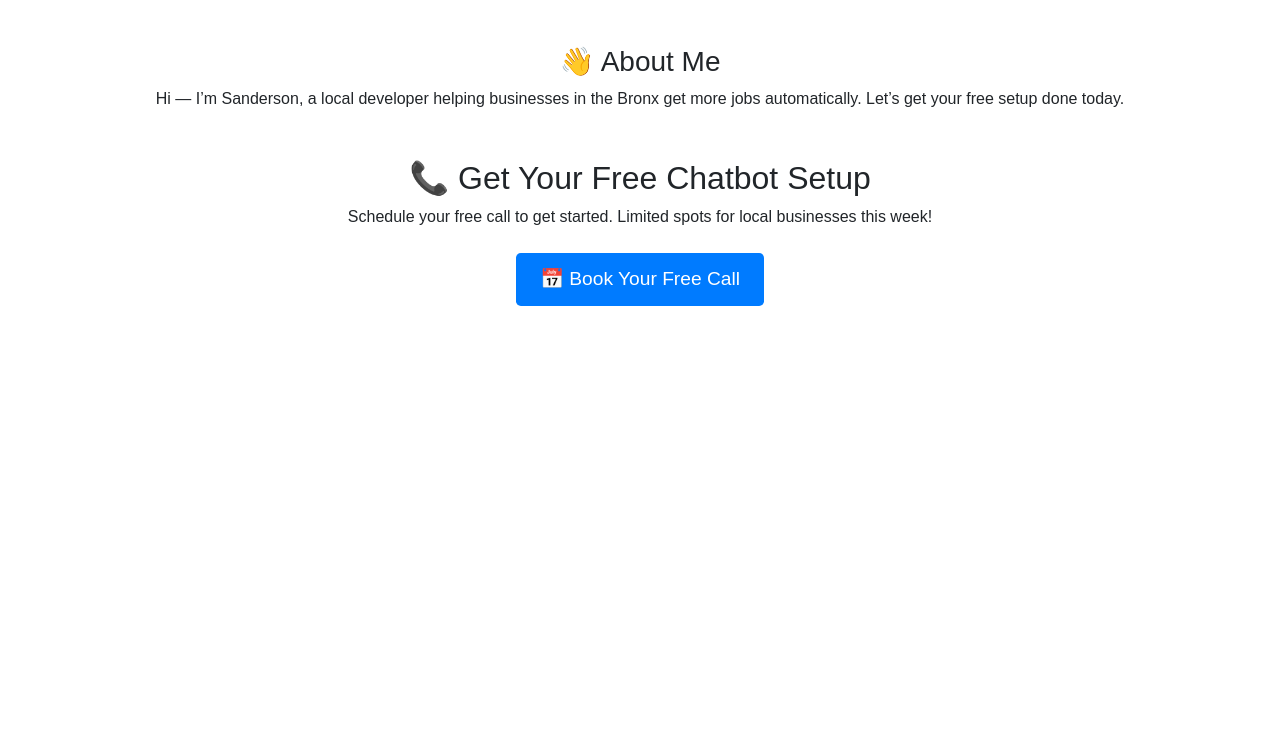
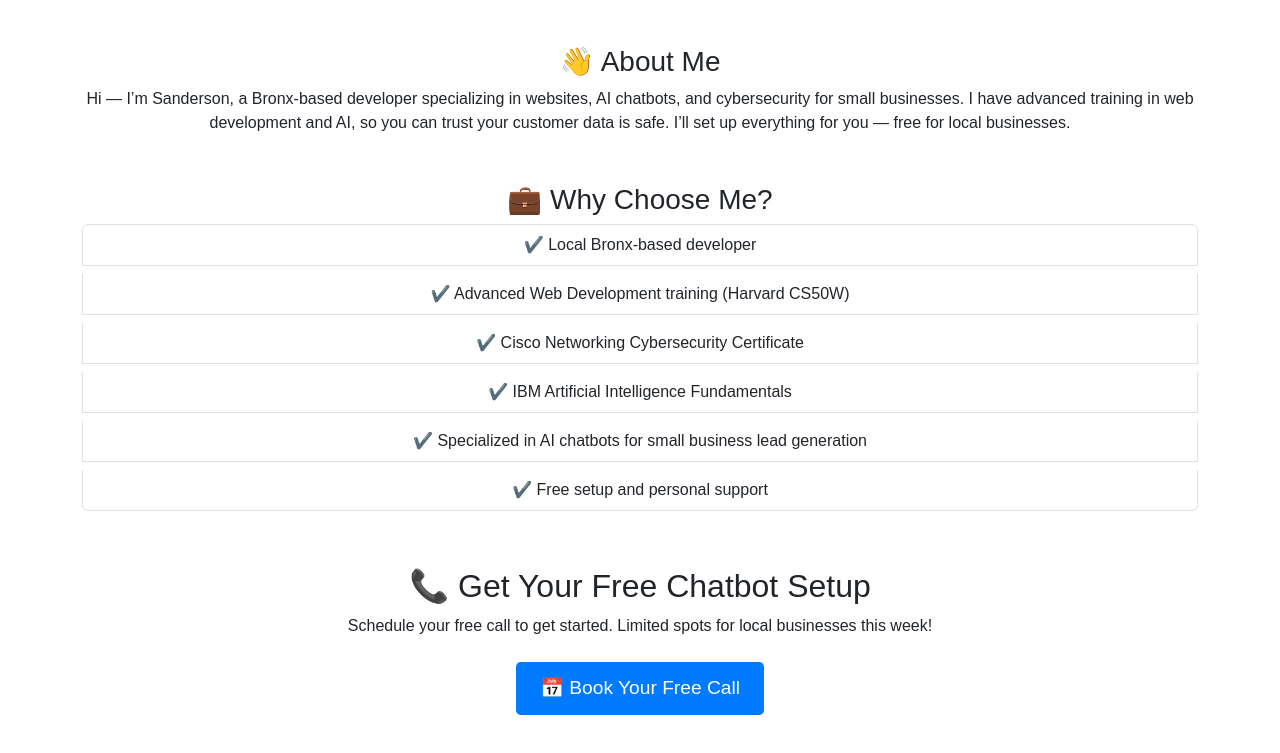
Before and after one commit to CyberSanderson/plumbinbot, a plain HTML site: page index.html in a window 1280 px wide. Shown: the part 1335-2088 px from the top of the page. Before the commit the page ends 1705 px from the top, so only its background shows below. Drawn offline with nearby package versions, Linux system fonts and the light colour scheme.

Commit message:
Update About and Why Choose Me sections with credentials

```diff
--- a/index.html
+++ b/index.html
@@ -79,7 +79,20 @@
     <!-- About Section -->
     <div class="mb-5 text-center">
       <h3>👋 About Me</h3>
-      <p>Hi — I’m Sanderson, a local developer helping businesses in the Bronx get more jobs automatically. Let’s get your free setup done today.</p>
+      <p>Hi — I’m Sanderson, a Bronx-based developer specializing in websites, AI chatbots, and cybersecurity for small businesses. I have advanced training in web development and AI, so you can trust your customer data is safe. I’ll set up everything for you — free for local businesses.</p>
+    </div>
+
+    <!-- Why Choose Me Section -->
+    <div class="mb-5 text-center">
+      <h3>💼 Why Choose Me?</h3>
+      <ul class="list-group benefits">
+        <li class="list-group-item">✔️ Local Bronx-based developer</li>
+        <li class="list-group-item">✔️ Advanced Web Development training (Harvard CS50W)</li>
+        <li class="list-group-item">✔️ Cisco Networking Cybersecurity Certificate</li>
+        <li class="list-group-item">✔️ IBM Artificial Intelligence Fundamentals</li>
+        <li class="list-group-item">✔️ Specialized in AI chatbots for small business lead generation</li>
+        <li class="list-group-item">✔️ Free setup and personal support</li>
+      </ul>
     </div>
 
     <!-- Call to Action -->
```
